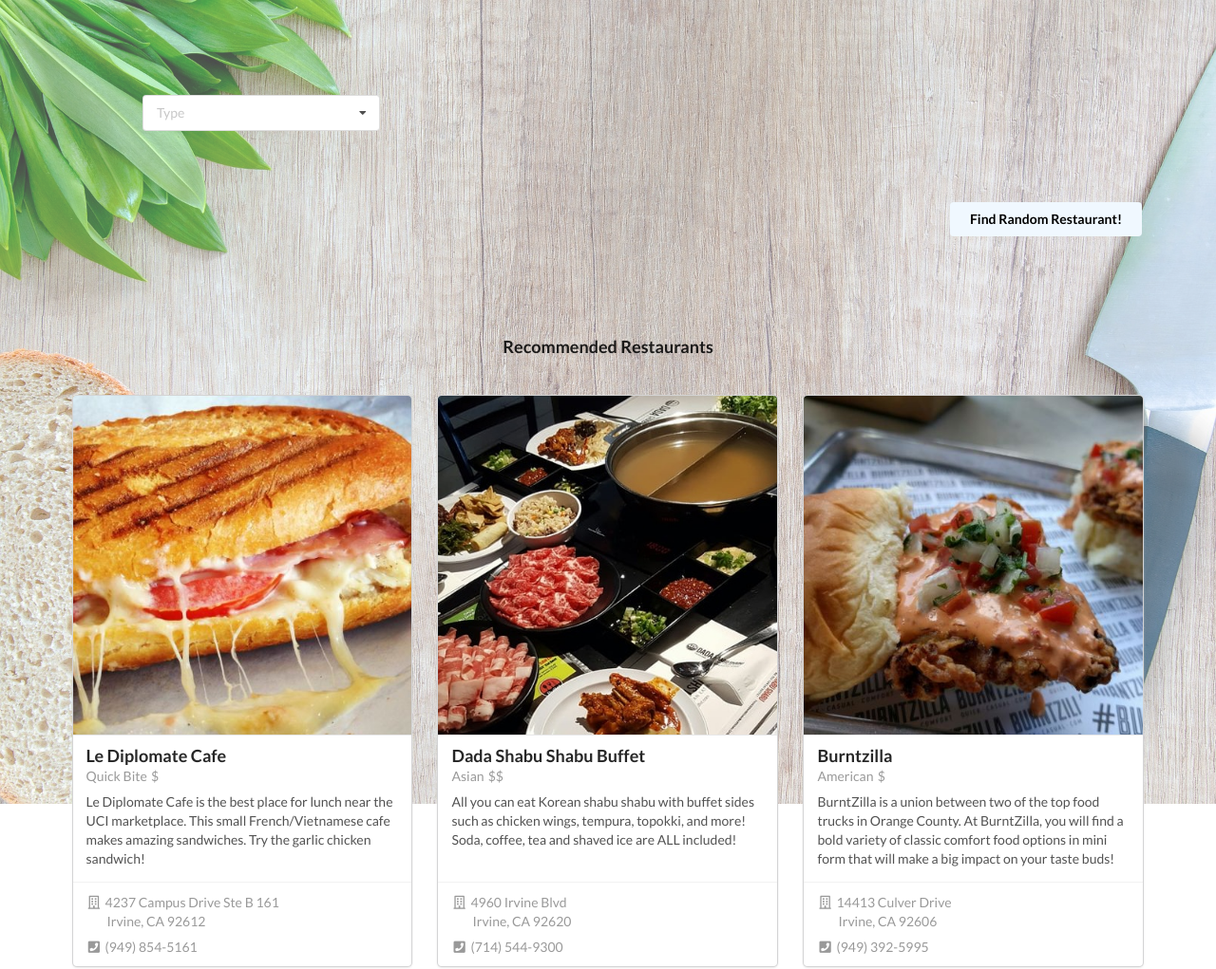
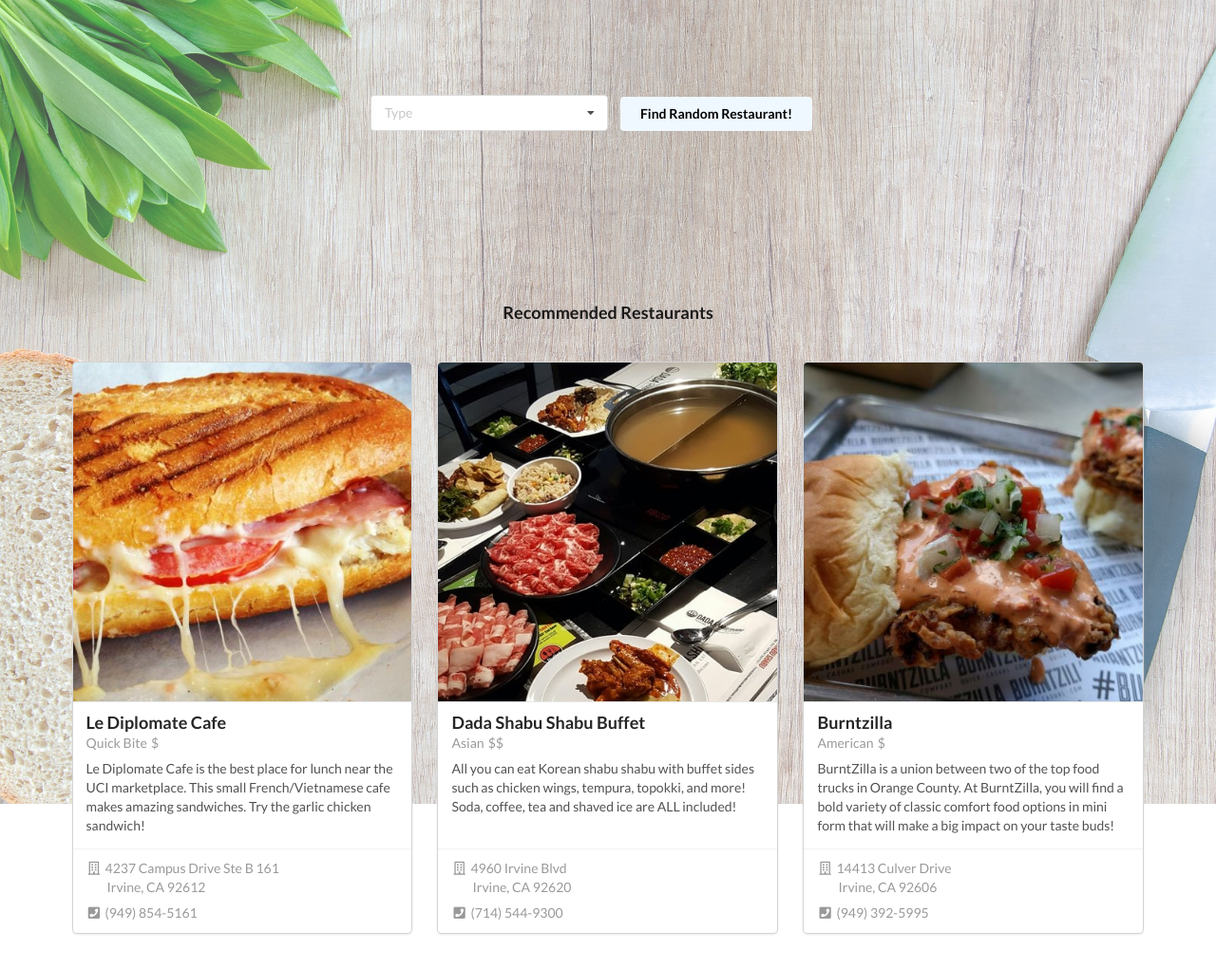
Before and after one commit to xmichelle/grub-choice, a plain HTML site: page index.html in a window 1280 px wide. Shown: the whole page at 95% size. After the commit the page ends 995 px from the top, so only its background shows below. Drawn offline with nearby package versions, Linux system fonts and the light colour scheme.

Commit message:
Updated files to the requested changes. #4

```diff
--- a/index.html
+++ b/index.html
@@ -10,6 +10,7 @@
 </head>
 <body>
   <img class="overlay" id="background" src="images/board-knife-background.jpg" />
+  <div class ="search container">
     <div class="dropdown container">
       <div class="ui fluid selection dropdown">
         <input type="hidden" name="user" />
@@ -24,6 +25,7 @@
       <div class="visible content">Find Random Restaurant!
       </div>
       <div class="hidden content">Yum!
+      </div>
     </div>
   </div>
   <h3 class= "cards-header">Recommended Restaurants</h3>
--- a/js/main.js
+++ b/js/main.js
@@ -90,6 +90,7 @@
 
 function renderRestaurantModal(restaurants) {
   var $restaurants = renderRestaurant(restaurants)
+  $restaurants.classList.add('content')
   var $container = document.createElement('div')
   var $closeIcon = document.createElement('i')
 
--- a/styles.css
+++ b/styles.css
@@ -11,11 +11,17 @@
   right: 0;
 }
 
+.search.container {
+  width: 500px;
+  margin: 0 auto;
+  position: relative;
+  top: 100px;
+}
+
 .dropdown.container {
   width: 250px;
-  position: relative;
-  top: 100px;
-  left: 150px;
+  display: inline-block;
+  margin-right: 10px;
 }
 
 h3.cards-header {
@@ -65,17 +71,7 @@
   text-decoration: underline;
 }
 
-.ui.small.modal {
-  width: 292px;
-  margin: 0;
-  position: relative;
-  bottom: 130px;
-}
-
 #search {
-  position: relative;
-  left: 1000px;
-  top: 175px;
   background-color: #f0f8ff;
   color: black;
 }
```
Lines whose indentation alone changed are shown as unchanged.
